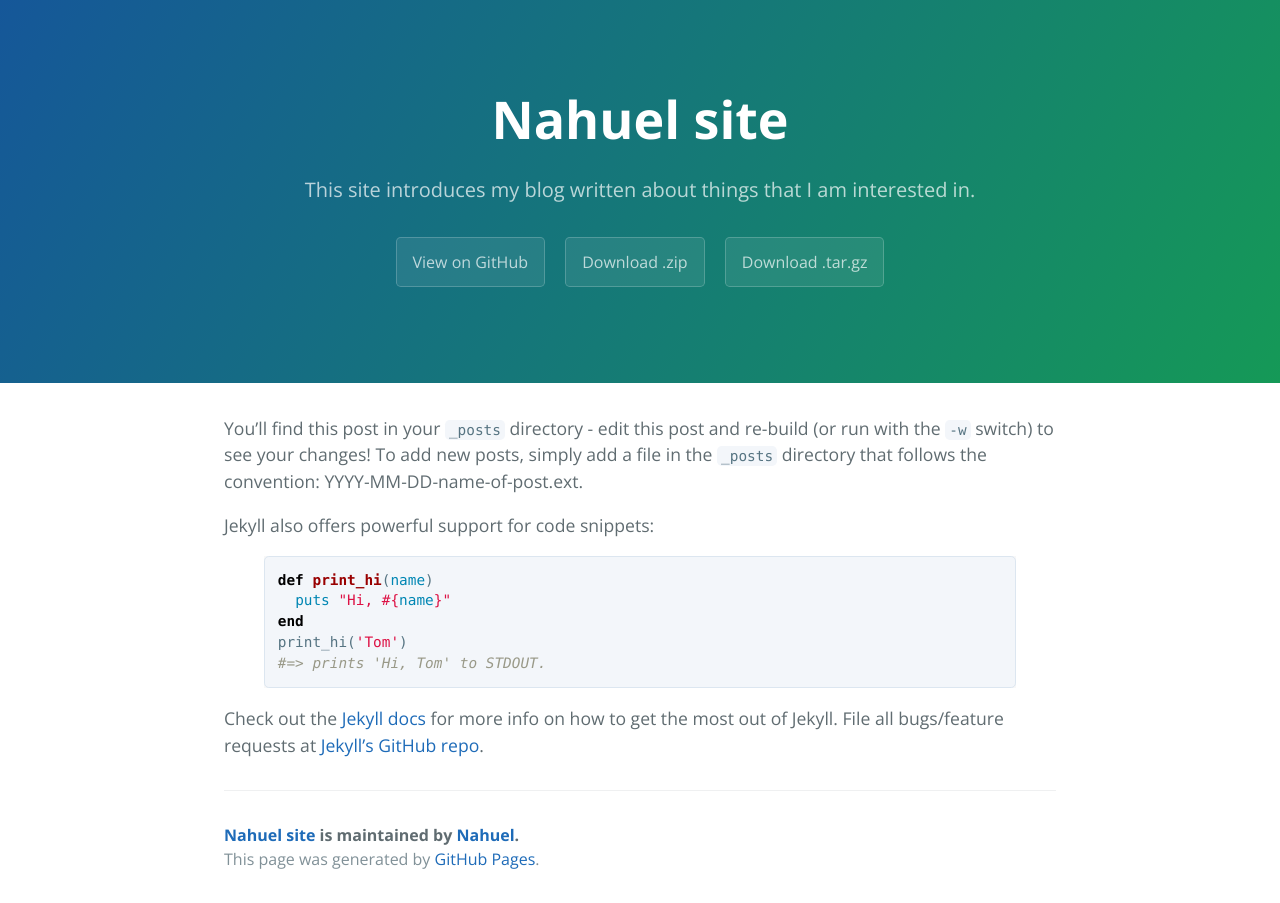
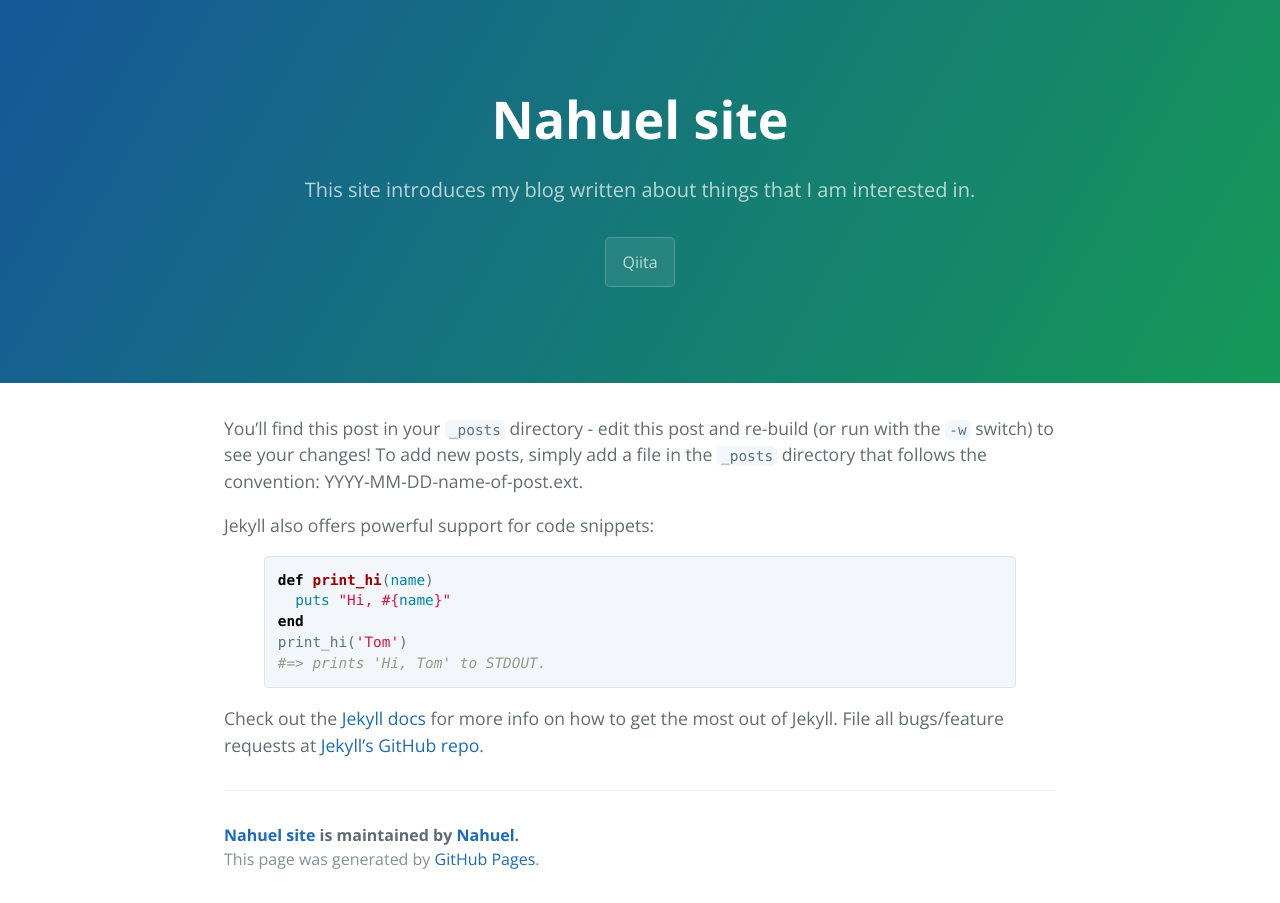
Before and after one commit to Nahuel-Mk2/Nahuel-Mk2.github.io, a Jekyll site: the page built from _posts/2016-02-12-sample-content.markdown, in a window 1280 px wide. Built offline with Jekyll 4.4.1, drawn with Linux system fonts in a browser that asks for light colours.

Commit message:
Update page-header.html

```diff
--- a/_includes/page-header.html
+++ b/_includes/page-header.html
@@ -1,7 +1,7 @@
 <section class="page-header">
   <h1 class="project-name">{{ site.title }}</h1>
   <h2 class="project-tagline">{{ site.tagline }}</h2>
-  <a href="#" class="btn">View on GitHub</a>
-  <a href="#" class="btn">Download .zip</a>
-  <a href="#" class="btn">Download .tar.gz</a>
+  <a href="#" class="btn">Qiita</a>
+<!--   <a href="#" class="btn">Download .zip</a> -->
+<!--   <a href="#" class="btn">Download .tar.gz</a> -->
 </section>
```
